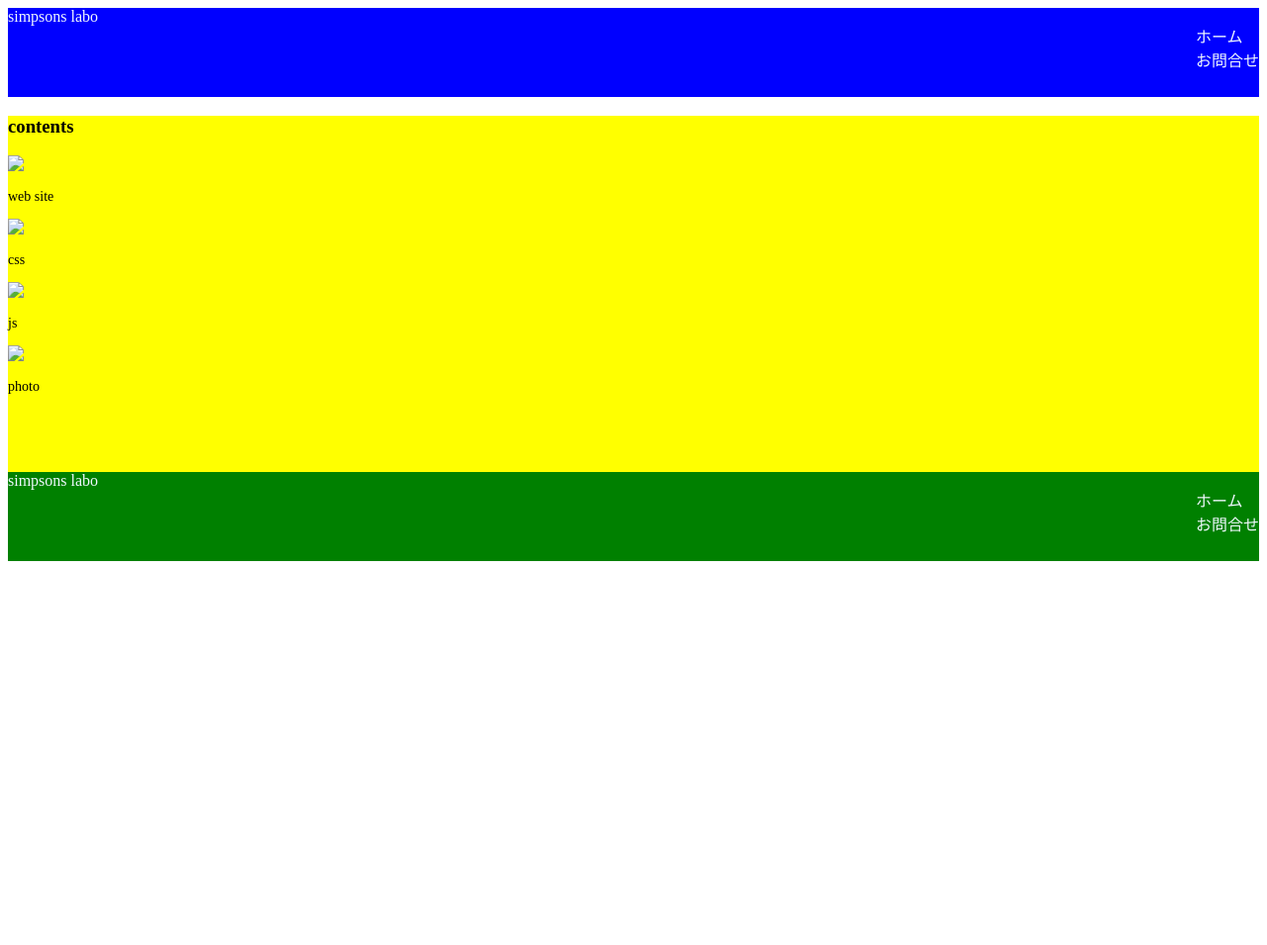
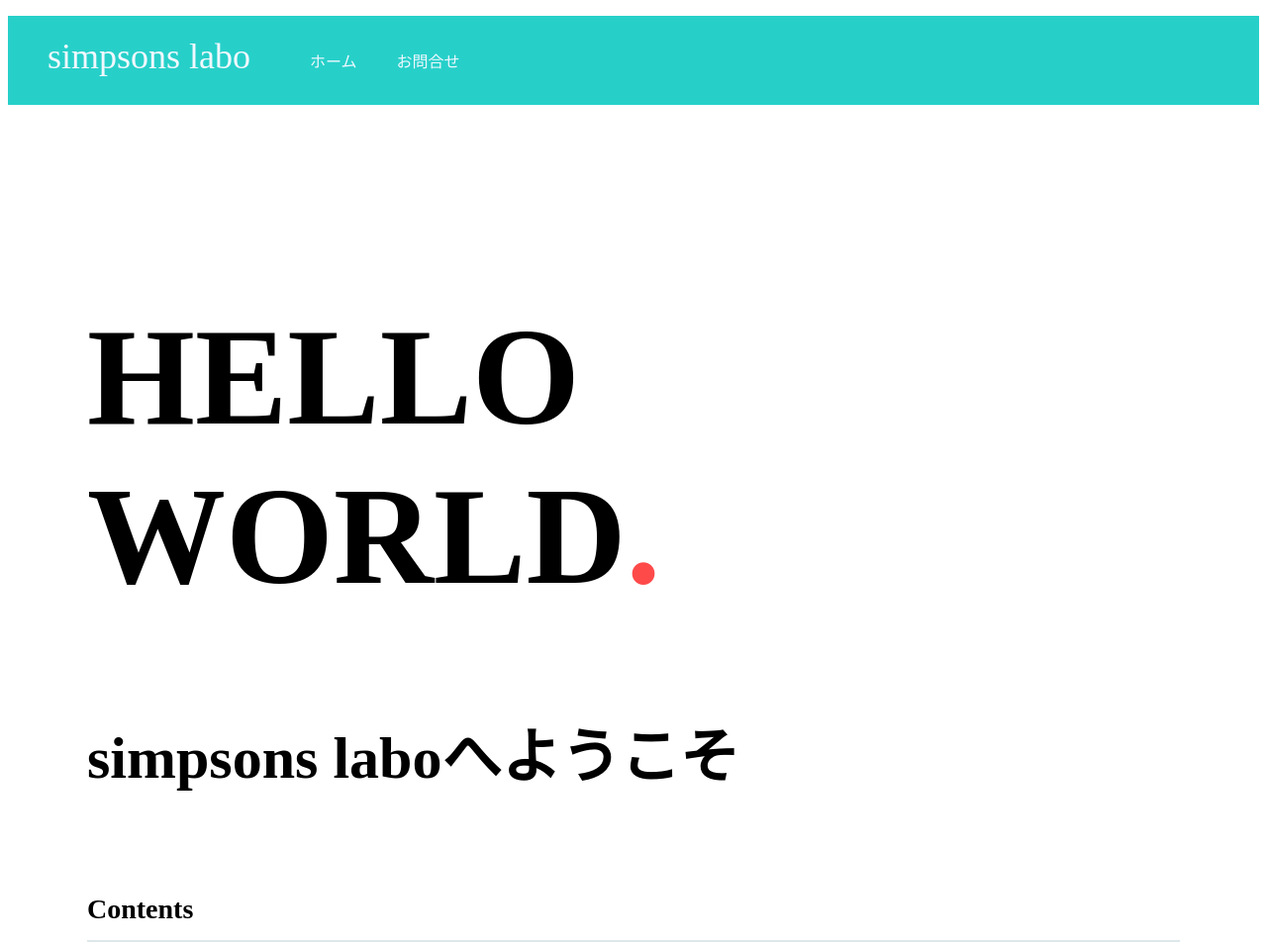
Before and after one commit to s1mpsonss/study, a plain HTML site: page index.html in a window 1280 px wide. Shown: the top 955 px of the page at 99% size. Before the commit the page ends 800 px from the top, so only its background shows below. Drawn offline with Linux system fonts and the light colour scheme.

Commit message:
progate HTML&CSS初級編の内容でページ作成

```diff
--- a/css/style.css
+++ b/css/style.css
@@ -1,45 +1,105 @@
 body {
     font-family: "Avenir Next";
 }
+
 li {
     list-style: none;
 }
 
 .header {
-    background: blue;
+    background: #26d0c9;
     color: aliceblue;
     height: 90px;
 }
 
-.header-title {
+.header-logo {
     float: left;
+    font-size: 36px;
+    padding: 20px 40px;
 }
 
-.header-menu {
-    float: right;
+.header-list li {
+    float: left;
+    padding: 33px 20px;
+  }
+
+.main {
+    padding:100px 80px;
 }
 
-.main {
-    background: yellow;
-    color: black;
-    height: 360px;
+.copy-container h1 {
+    font-size:140px;
 }
 
-.contents-title {
-    font-size: 14px;
-    color: black;
+.copy-container h2 {
+    font-size:60px;
+}
+
+.copy-container span {
+    color:#ff4a4a;
+}
+
+.contents {
+    height: 700px;
+    margin-top:100px;
+}
+
+.section-title {
+    border-bottom:2px solid #dee7ec;
+    font-size:28px;
+    padding-bottom: 15px;
+    margin-bottom: 50px;
+}
+
+.contents-item {
+    float: left;
+    margin-right:40px;
+}
+
+.contents-item p {
+    font-size:24px;
+    margin-top:30px;
+}
+
+.contents-item img {
+    width:360px;
+    height:auto;
+}
+
+.contact-form{
+    padding-top:100px;
+}
+
+input,textarea {
+    width:400px;
+    margin-top:10px;
+    margin-bottom:30px;
+    padding:20px;
+    font-size:18px;
+    border:1px solid #dee7ec;
+}
+
+.contact-submit {
+    background-color:#dee7ec;
+    color:#889eab;
 }
 
 .footer {
-    background: green;
-    color: aliceblue;
-    height: 90px;
+    background: #2f5167;
+    color:#fff;
+    height: 120px;
+    padding:40px;
 }
 
-.footer-title {
-    float: left;
+.footer-logo {
+    font-size:32px;
+    float:left;
 }
 
-.footer-menu {
-    float: right;
+.footer-list {
+    float:right;
 }
+
+.footer-list li{
+    padding-bottom:20px;
+}
--- a/index.html
+++ b/index.html
@@ -1,16 +1,14 @@
 <!DOCTYPE html>
-<html lang="ja">
-<head>
-    <meta charset="UTF-8">
+<html>
+  <head>
+    <meta charset="utf-8">
+    <title>simpsons labo</title>
     <link rel="stylesheet" href="css/style.css">
-    <title>simpsons labo</title>
-</head>
+  </head>
 <body>
     <div class="header">
-        <div class="header-title">
-            simpsons labo
-        </div>
-        <div class="header-menu">
+        <div class="header-logo">simpsons labo</div>
+        <div class="header-list">
             <ul>
                 <li>ホーム</li>
                 <li>お問合せ</li>
@@ -18,29 +16,42 @@
         </div>
     </div>
     <div class="main">
+        <div class="copy-container">
+            <h1>HELLO WORLD<span>.</span></h1>
+            <h2>simpsons laboへようこそ</h2>
+        </div>
         <div class="contents">
-            <h3>contents</h3>
+            <h3 class="section-title">Contents</h3>
             <div class="contents-item">
-                <img src="img/website.png">
-                <p class="contents-title">web site</p>
+                <img src="img/css.jpg">
+                <p>CSS</p>
             </div>
             <div class="contents-item">
-                <img src="img/css.png">
-                <p class="contents-title">css</p>
+                <img src="img/javascript.jpg">
+                <p>javascript</p>
             </div>
             <div class="contents-item">
-                <img src="img/js.png">
-                <p class="contents-title">js</p>
+                <img src="img/website.jpg">
+                <p>website</p>
             </div>
             <div class="contents-item">
-                <img src="img/photo.png">
-                <p class="contents-title">photo</p>
+                <img src="img/photograph.jpg">
+                <p>photograph</p>
             </div>
+        </div>
+        <div class="contact-form">
+            <h3 class="section-title">お問い合わせ</h3>
+            <p>メールアドレス（必須）</p>
+            <input>
+            <p>お問い合わせ内容（必須）</p>
+            <textarea></textarea>
+            <p>※必須項目は必ずご入力ください</p>
+            <input class="contact-submit" type="submit" value="送信"></input>
         </div>
     </div>
     <div class="footer">
-        <div class="footer-title">simpsons labo</div>
-        <div class="footer-menu">
+        <div class="footer-logo">simpsons labo</div>
+        <div class="footer-list">
             <ul>
                 <li>ホーム</li>
                 <li>お問合せ</li>
```
Also changed, not shown: img/css.JPG (added), img/javascript.JPG (added), img/photograph.JPG (added), img/website.JPG (added), 2 other files.
